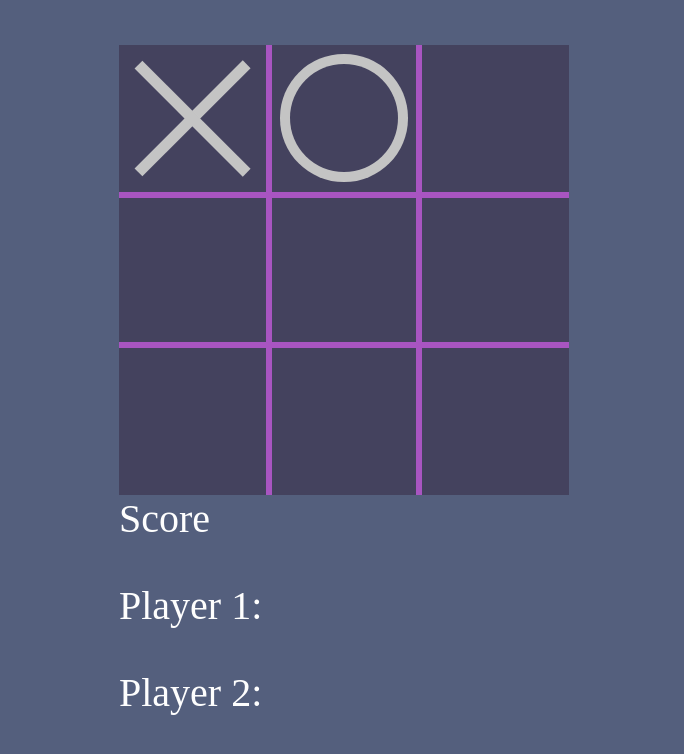
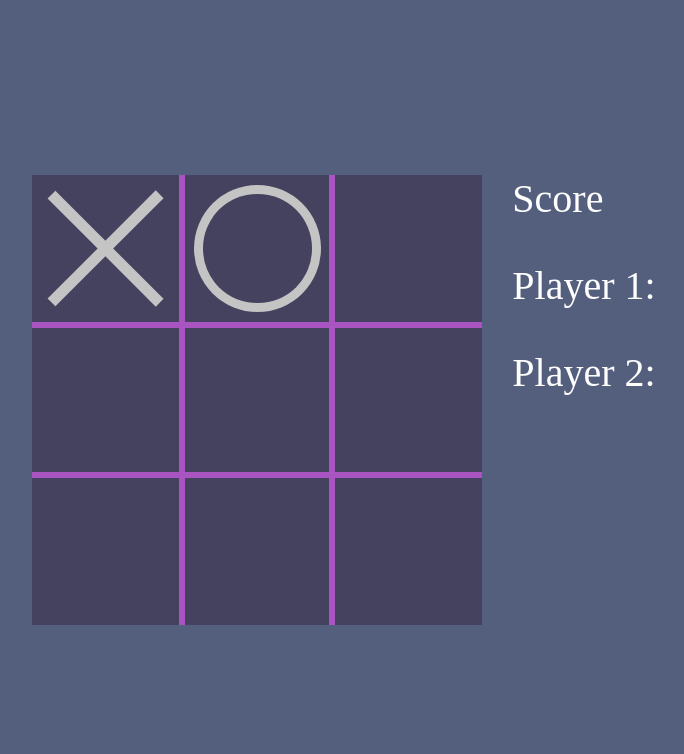
Before and after one commit to Yyyurii/tic-tac-toe, a React app: page / in a window 1280 px wide. Shown: the whole page, without its empty margins (296-980 px from the left). Built offline with nearby package versions, Linux system fonts and the light colour scheme.

Commit message:
Splited the project into components

```diff
--- a/public/index.html
+++ b/public/index.html
@@ -1,43 +1,19 @@
 <!DOCTYPE html>
 <html lang="en">
+
 <head>
   <meta charset="utf-8" />
   <link rel="icon" href="%PUBLIC_URL%/favicon.ico" />
   <meta name="viewport" content="width=device-width, initial-scale=1" />
   <meta name="theme-color" content="#000000" />
-    <meta
-      name="description"
-      content="Web site created using create-react-app"
-    />
+  <meta name="description" content="Web site created using create-react-app" />
   <title>Tic Tac Toe</title>
 </head>
+
 <body>
+  <div class="wrapper">
+    <div class="content" id="root"></div>
+  </div>
+</body>
 
-    <div class="wrapper">
-
-      <div class="content">
-        <div class="board x" id="board">
-          <div class="cell x" data-cell></div>
-          <div class="cell circle" data-cell></div>
-          <div class="cell" data-cell></div>
-          <div class="cell" data-cell></div>
-          <div class="cell" data-cell></div>
-          <div class="cell" data-cell></div>
-          <div class="cell" data-cell></div>
-          <div class="cell" data-cell></div>
-          <div class="cell winLine" data-cell></div>
-        </div>
-
-        <div class="score">
-          <p>Score</p>
-          <p>Player 1: </p>
-          <p>Player 2: </p>
-        </div>
-      </div>
-
-    </div>
-
-
-    <div id="root"></div>
-  </body>
 </html>
--- /dev/null
+++ b/src/components/App/App.js
@@ -0,0 +1,13 @@
+import Board from '../Board/Board';
+import Score from '../Score/Score';
+
+const App = () => {
+  return (
+    <>
+      <Board />
+      <Score />
+    </>
+  )
+}
+
+export default App;
--- /dev/null
+++ b/src/components/Board/Board.js
@@ -0,0 +1,13 @@
+import './board.css';
+
+import Cell from '../Cell/Cell';
+
+const Board = () => {
+  return (
+    <div className="board x" id="board">
+      <Cell />
+    </div>
+  )
+};
+
+export default Board;
--- /dev/null
+++ b/src/components/Board/board.css
@@ -0,0 +1,4 @@
+.board {
+  display: grid;
+  grid-template-columns: repeat(3, auto)
+}
--- /dev/null
+++ b/src/components/Cell/Cell.js
@@ -0,0 +1,19 @@
+import './cell.css';
+
+const Cell = () => {
+  return (
+    <>
+      <div className="cell x" data-cell></div>
+      <div className="cell circle" data-cell></div>
+      <div className="cell" data-cell></div>
+      <div className="cell" data-cell></div>
+      <div className="cell" data-cell></div>
+      <div className="cell" data-cell></div>
+      <div className="cell" data-cell></div>
+      <div className="cell" data-cell></div>
+      <div className="cell" data-cell></div>
+    </>
+  )
+};
+
+export default Cell;
--- /dev/null
+++ b/src/components/Cell/cell.css
@@ -0,0 +1,91 @@
+.cell {
+  width: var(--cell-size);
+  height: var(--cell-size);
+  border: 3px solid #a855c1;
+  background: #44425e;
+  display: flex;
+  justify-content: center;
+  align-items: center;
+  position: relative;
+  cursor: pointer;
+}
+
+.cell:first-child,
+.cell:nth-child(2),
+.cell:nth-child(3) {
+  border-top: none;
+
+}
+
+.cell:nth-child(3n + 1) {
+  border-left: none;
+}
+
+.cell:nth-child(3n + 3) {
+  border-right: none;
+}
+
+.cell:last-child,
+.cell:nth-child(8),
+.cell:nth-child(7) {
+  border-bottom: none;
+}
+
+.cell.x,
+.cell.circle {
+  cursor: not-allowed;
+}
+
+.cell.x::before,
+.cell.x::after,
+.cell.circle::before {
+  background-color: #c4c4c4;
+}
+
+.board.x .cell:not(.x):not(.circle):hover::before,
+.board.x .cell:not(.x):not(.circle):hover::after,
+.board.circle .cell:not(.x):not(.circle):hover::before {
+  background-color: rgba(211, 211, 211, 0.11);
+}
+
+.cell.x::before,
+.cell.x::after,
+.board.x .cell:not(.x):not(.circle):hover::before,
+.board.x .cell:not(.x):not(.circle):hover::after {
+  content: '';
+  position: absolute;
+  width: calc(var(--mark-size) * .09);
+  height:calc(var(--mark-size) * 1.2);
+}
+
+.cell.x::before,
+.board.x .cell:not(.x):not(.circle):hover::before {
+  transform: rotate(45deg);
+}
+
+.cell.x::after,
+.board.x .cell:not(.x):not(.circle):hover::after {
+  transform: rotate(-45deg);
+}
+
+.cell.circle::before,
+.cell.circle::after,
+.board.circle .cell:not(.x):not(.circle):hover::before,
+.board.circle .cell:not(.x):not(.circle):hover::after {
+  content: '';
+  position: absolute;
+  border-radius: 50%;
+}
+
+.cell.circle::before,
+.board.circle .cell:not(.x):not(.circle):hover::before {
+  width: var(--mark-size);
+  height: var(--mark-size);
+}
+
+.cell.circle::after,
+.board.circle .cell:not(.x):not(.circle):hover::after {
+  width: calc(var(--mark-size) * .85);
+  height: calc(var(--mark-size) * .85);
+  background-color: #44425e;;
+}
--- /dev/null
+++ b/src/components/Score/Score.js
@@ -0,0 +1,13 @@
+import './score.css';
+
+const Score = () => {
+  return (
+    <div className="score">
+      <p>Score</p>
+      <p>Player 1: </p>
+      <p>Player 2: </p>
+    </div>
+  )
+};
+
+export default Score;
--- /dev/null
+++ b/src/components/Score/score.css
@@ -0,0 +1,8 @@
+.score {
+  font-size: 40px;
+  color: #fefefe;
+}
+
+.score p {
+  margin-top: 0px;
+}
--- a/src/index.css
+++ b/src/index.css
@@ -21,116 +21,7 @@ body {
   justify-items: center;
 }
 
-.board {
-  display: grid;
-  grid-template-columns: repeat(3, auto)
+.content {
+  display: flex;
+  gap: 30px;
 }
-
-.cell {
-  width: var(--cell-size);
-  height: var(--cell-size);
-  border: 3px solid #a855c1;
-  background: #44425e;
-  display: flex;
-  justify-content: center;
-  align-items: center;
-  position: relative;
-  cursor: pointer;
-}
-
-.cell:first-child,
-.cell:nth-child(2),
-.cell:nth-child(3) {
-  border-top: none;
-
-}
-
-.cell:nth-child(3n + 1) {
-  border-left: none;
-}
-
-.cell:nth-child(3n + 3) {
-  border-right: none;
-}
-
-.cell:last-child,
-.cell:nth-child(8),
-.cell:nth-child(7) {
-  border-bottom: none;
-}
-
-.cell.x,
-.cell.circle {
-  cursor: not-allowed;
-}
-
-.cell.x::before,
-.cell.x::after,
-.cell.circle::before {
-  background-color: #c4c4c4;
-}
-
-.board.x .cell:not(.x):not(.circle):hover::before,
-.board.x .cell:not(.x):not(.circle):hover::after,
-.board.circle .cell:not(.x):not(.circle):hover::before {
-  background-color: rgba(211, 211, 211, 0.11);
-}
-
-.cell.x::before,
-.cell.x::after,
-.board.x .cell:not(.x):not(.circle):hover::before,
-.board.x .cell:not(.x):not(.circle):hover::after {
-  content: '';
-  position: absolute;
-  width: calc(var(--mark-size) * .09);
-  height:calc(var(--mark-size) * 1.2);
-}
-
-.cell.x::before,
-.board.x .cell:not(.x):not(.circle):hover::before {
-  transform: rotate(45deg);
-}
-
-.cell.x::after,
-.board.x .cell:not(.x):not(.circle):hover::after {
-  transform: rotate(-45deg);
-}
-
-.cell.circle::before,
-.cell.circle::after,
-.board.circle .cell:not(.x):not(.circle):hover::before,
-.board.circle .cell:not(.x):not(.circle):hover::after {
-  content: '';
-  position: absolute;
-  border-radius: 50%;
-}
-
-.cell.circle::before,
-.board.circle .cell:not(.x):not(.circle):hover::before {
-  width: var(--mark-size);
-  height: var(--mark-size);
-}
-
-.cell.circle::after,
-.board.circle .cell:not(.x):not(.circle):hover::after {
-  width: calc(var(--mark-size) * .85);
-  height: calc(var(--mark-size) * .85);
-  background-color: #44425e;;
-}
-
-.hello {
-  font-size: 25px;
-  color: black;
-}
-.hello:hover {
-  font-size: 50px;
-}
-
-.score {
-  font-size: 40px;
-  color: #fefefe;
-}
-
-.score p {
-  margin-top: 0px;
-}
--- a/src/index.js
+++ b/src/index.js
@@ -3,8 +3,11 @@ import ReactDOM from 'react-dom/client';
 
 import './index.css';
 
+import App from './components/App/App';
+
 const root = ReactDOM.createRoot(document.getElementById('root'));
 root.render(
   <React.StrictMode>
+    <App />
   </React.StrictMode>
 );
```
Also changed, not shown: public/favicon.ico, src/components/Popup/Popup.js (added). Lines whose indentation alone changed are shown as unchanged.
